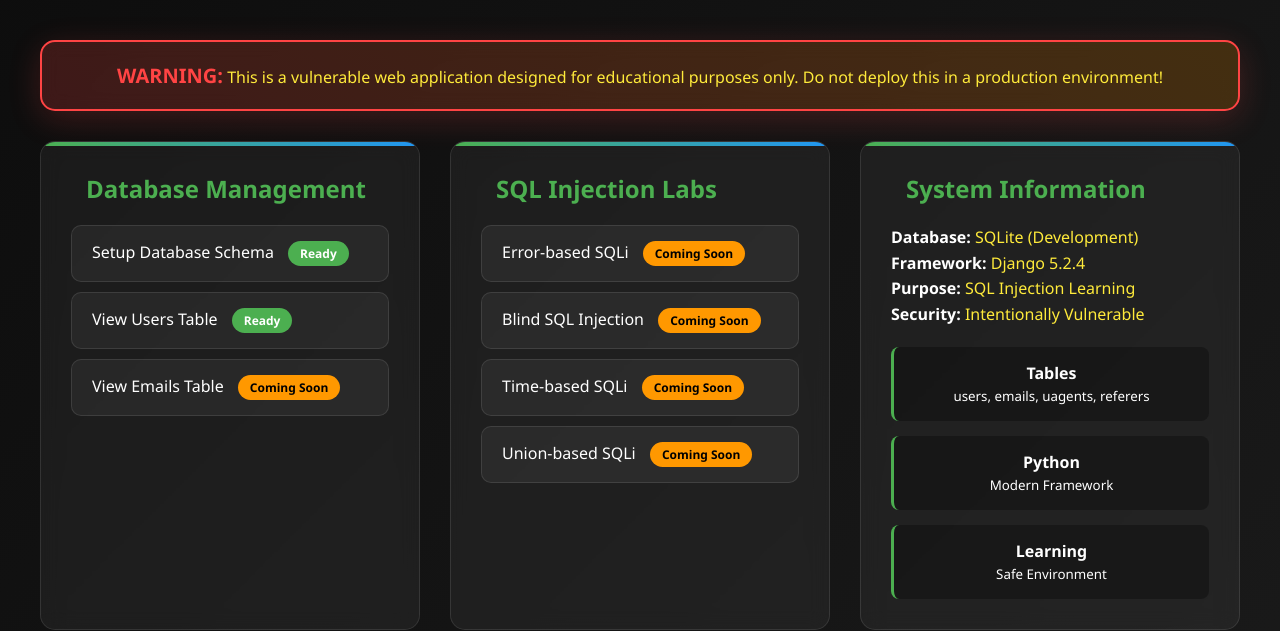
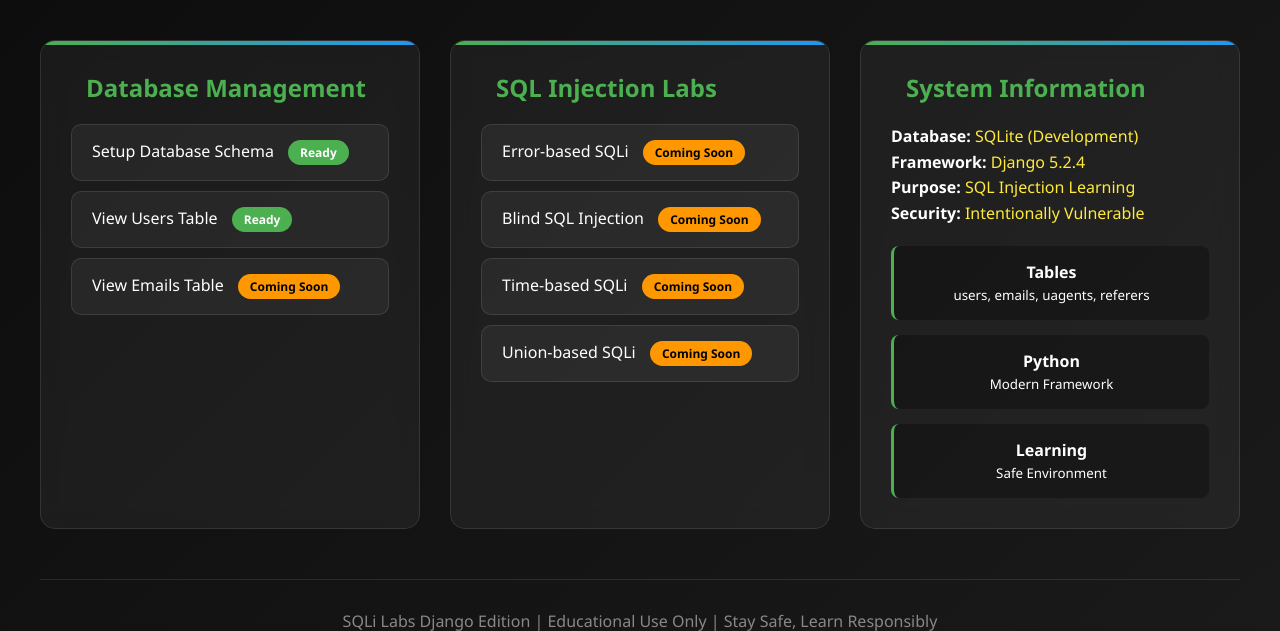
Before and after one commit to hungxqt/sqli, a Django app: page / in a window 1280 px wide. Shown: the part 219-850 px from the top of the page. Run offline with Django 5.2, Linux system fonts and the light colour scheme.

Commit message:
Remove warning section and associated styles from home.html

```diff
--- a/python/labsPage/templates/home.html
+++ b/python/labsPage/templates/home.html
@@ -58,22 +58,7 @@
             margin-top: 10px;
         }
 
-        .warning {
-            background: linear-gradient(45deg, rgba(255, 68, 68, 0.2), rgba(255, 152, 0, 0.2));
-            border: 2px solid #ff4444;
-            color: #ffeb3b;
-            padding: 20px;
-            border-radius: 15px;
-            margin-bottom: 30px;
-            text-align: center;
-            backdrop-filter: blur(10px);
-            box-shadow: 0 8px 32px rgba(255, 68, 68, 0.2);
-        }
 
-        .warning strong {
-            color: #ff4444;
-            font-size: 20px;
-        }
 
         .grid-container {
             display: grid;
@@ -214,11 +199,6 @@
             <p class="subtitle">Django Edition - Learn SQL Injection Safely</p>
         </div>
 
-        <div class="warning">
-            <strong>WARNING:</strong> This is a vulnerable web application designed for educational purposes only.
-            Do not deploy this in a production environment!
-        </div>
-
         <div class="grid-container">
             <div class="card">
                 <h2><span class="card-icon"></span>Database Management</h2>
```
